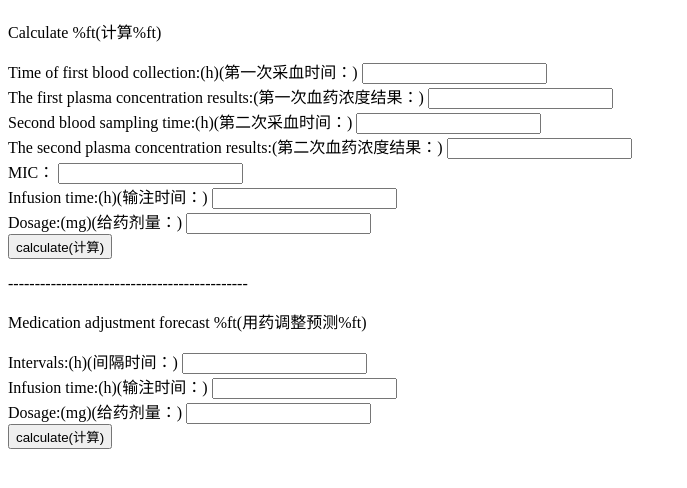
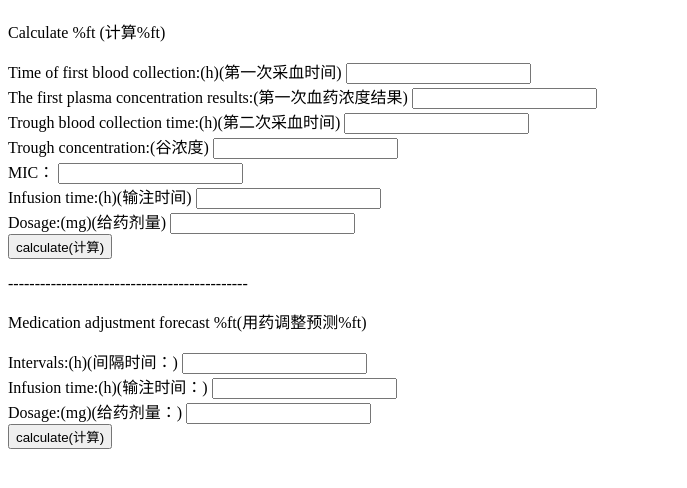
Before and after one commit to ibubb/ibubb.github.io, a plain HTML site: page index.html in a window 1280 px wide. Shown: the part 70-558 px from the top of the page, without its empty margins (0-687 px from the left). Drawn offline with Linux system fonts and the light colour scheme.

Commit message:
index.html

```diff
--- a/index.html
+++ b/index.html
@@ -6,26 +6,26 @@
 <body>
 	<h1>美罗培南%ft计算器</h1>
 	<form>
-		<label >Calculate %ft(计算%ft) </p> </label>
-		<label for="B15">Time of first blood collection:(h)(第一次采血时间：)</label>
+		<label >Calculate %ft (计算%ft) </p> </label>
+		<label for="B15">Time of first blood collection:(h)(第一次采血时间)</label>
 		<input type="number" id="B15"><br>
 
-		<label for="C15">The first plasma concentration results:(第一次血药浓度结果：)</label>
+		<label for="C15">The first plasma concentration results:(第一次血药浓度结果)</label>
 		<input type="number" id="C15"><br>
 
-		<label for="B16">Second blood sampling time:(h)(第二次采血时间：)</label>
+		<label for="B16">Trough blood collection time:(h)(第二次采血时间)</label>
 		<input type="number" id="B16"><br>
 
-		<label for="C16">The second plasma concentration results:(第二次血药浓度结果：)</label>
+		<label for="C16">Trough concentration:(谷浓度)</label>
 		<input type="number" id="C16"><br>
 
 		<label for="D15">MIC：</label>
 		<input type="number" id="D15"><br>
 
-		<label for="E15">Infusion time:(h)(输注时间：)</label>
+		<label for="E15">Infusion time:(h)(输注时间)</label>
 		<input type="number" id="E15"><br>
 
-		<label for="F15">Dosage:(mg)(给药剂量：)</label>
+		<label for="F15">Dosage:(mg)(给药剂量)</label>
 		<input type="number" id="F15"><br>
 
 		 <button type="button" onclick="calculate()">calculate(计算)</button>
@@ -65,8 +65,9 @@
 			var L15 = H15 * (1 - 0.02);
 			var O15 = (E15 - (Math.log((L15 / K15) / (L15 / K15 - D15)) * I15 / K15) + (Math.log((L15 / K15 - L15 / K15 * Math.exp(-K15 / I15 * E15)) / D15) * (I15 / K15)));
 			var fT = O15 / B16 * 100;
+			var fta = (fT > 100) ? 100 : (fT < 0) ? 0 : fT;
 
-			document.getElementById("result1").innerHTML = "fT%: " + fT.toFixed(2) + "%";
+			document.getElementById("result1").innerHTML = "fT%: " + fta.toFixed(2) + "%";
 		}
 	</script>
 
@@ -91,8 +92,9 @@
 			var L21 = H21 * (1 - 0.02);
 			var O21 = (E21 - (Math.log((L21 / K15) / (L21 / K15 - D15)) * I15 / K15) + (Math.log((L21 / K15 - L21 / K15 * Math.exp(-K15 / I15 * E21)) / D15) * (I15 / K15)));
 			var fT2 = O21 / B22 * 100;
+			var ftb = (fT > 100) ? 100 : (fT < 0) ? 0 : fT;
 
-			document.getElementById("result2").innerHTML = "预计fT%: " + fT2.toFixed(2) + "%";
+			document.getElementById("result2").innerHTML = "预计fT%: " + fTb.toFixed(2) + "%";
 		}
 	</script>
 </body>
```
